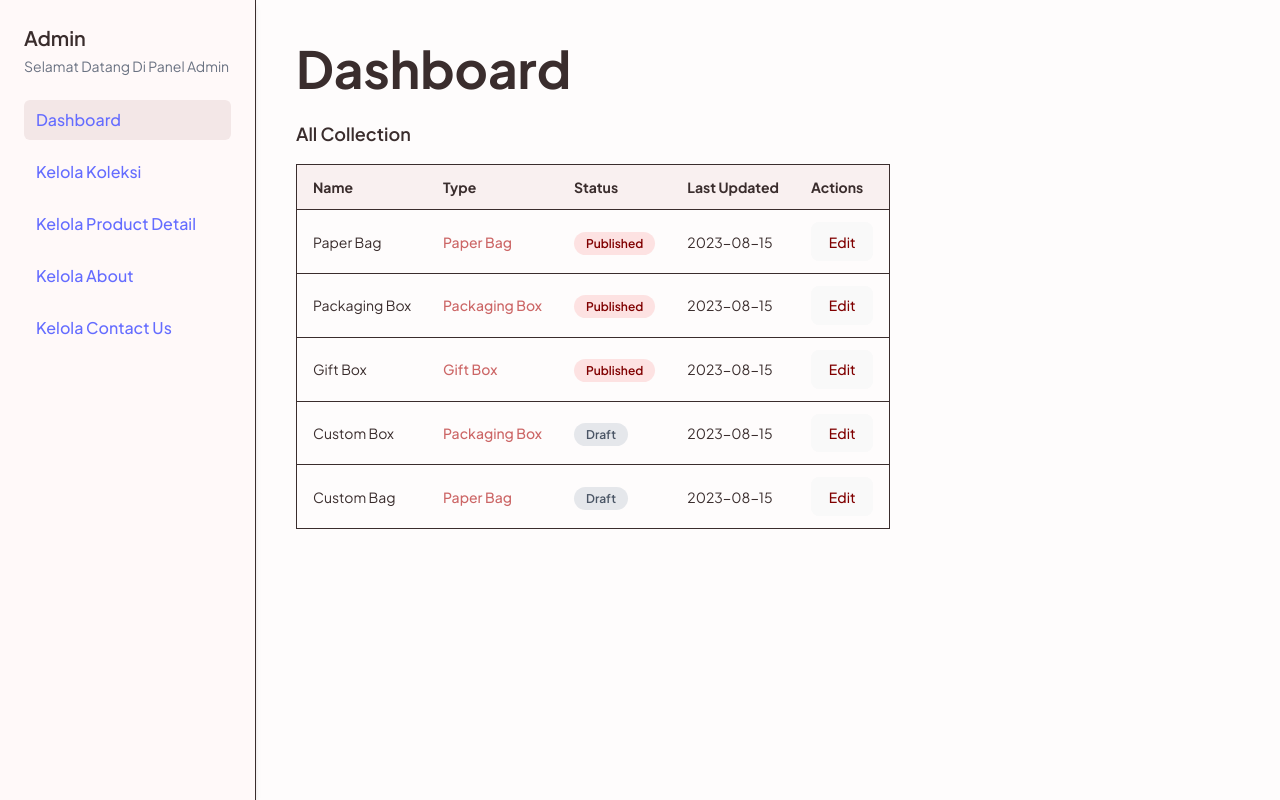
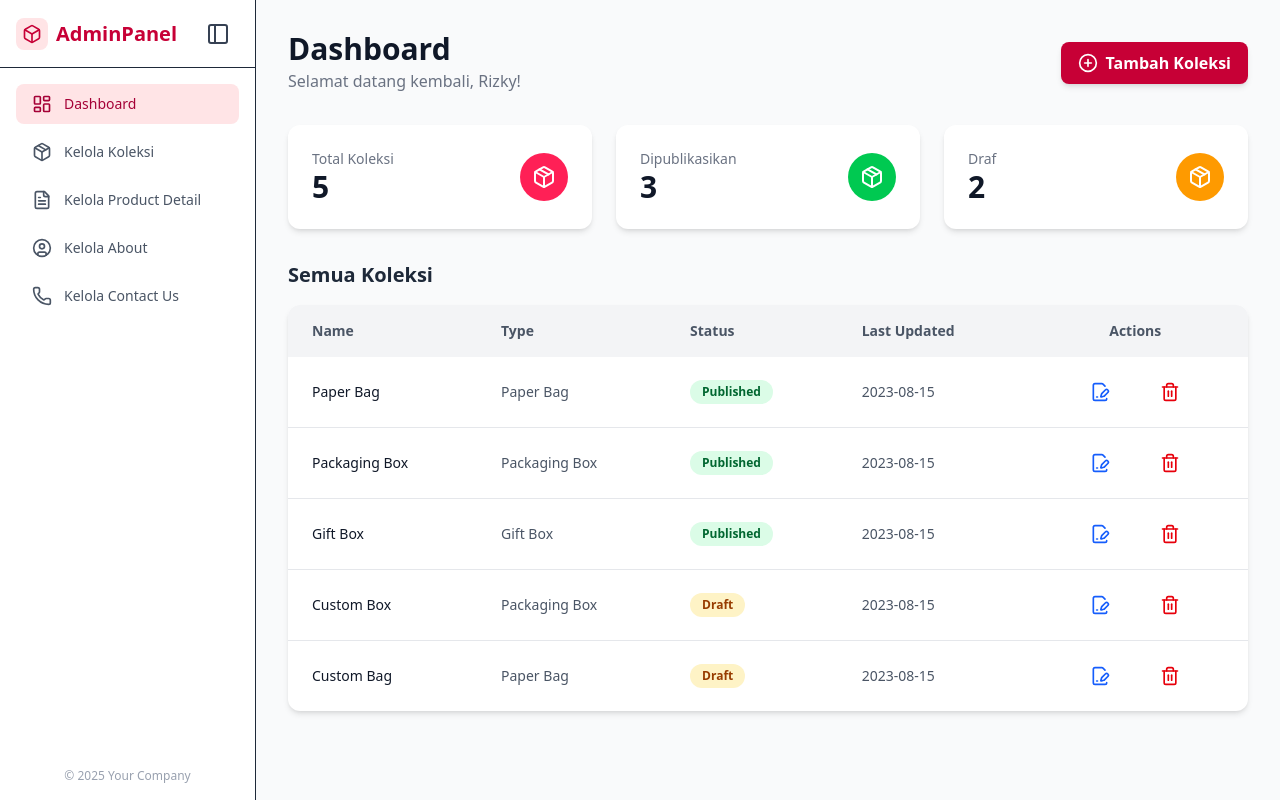
Before and after one commit to Andhika151003/Landing-Page_Nichibag, a React (Vite) app: page /Dashboard in a window 1280 px wide. Built offline with nearby package versions, Linux system fonts and the light colour scheme.

Commit message:
merubah FE Login pada /Admin dan /Dashboard

```diff
--- a/package.json
+++ b/package.json
@@ -32,6 +32,8 @@
     "react-router-dom": "^7.7.1",
     "react-use": "^17.6.0",
     "styled-components": "^6.1.19",
+    "sweetalert2": "^11.22.5",
+    "sweetalert2-react-content": "^5.1.0",
     "swiper": "^11.2.10",
     "tailwindcss": "^4.1.11"
   },
--- a/src/Admin-frontend/Dashboad.jsx
+++ b/src/Admin-frontend/Dashboad.jsx
@@ -1,132 +1,208 @@
-import React from "react";
-import { Link } from "react-router-dom"; // ganti ke react-router-dom
+// src/pages/Dashboard.jsx
+import React, { useState, useRef, useEffect } from "react";
+import {
+  LayoutDashboard,
+  Package,
+  FileText,
+  CircleUser,
+  Phone,
+  PlusCircle,
+  FilePenLine,
+  Trash2,
+  PanelLeft,
+  Box,
+} from "lucide-react";
+
+// Ganti dengan Link dari react-router-dom kalau sudah pakai routing
+const Link = ({ to, children, className }) => (
+  <a href={to} className={className}>
+    {children}
+  </a>
+);
 
 const Dashboard = () => {
+  const [isSidebarOpen, setIsSidebarOpen] = useState(true);
+  const sidebarRef = useRef(null);
+  const toggleButtonRef = useRef(null);
+
+  // Klik luar untuk tutup sidebar
+  useEffect(() => {
+    const handleClickOutside = (event) => {
+      if (
+        isSidebarOpen &&
+        sidebarRef.current &&
+        !sidebarRef.current.contains(event.target) &&
+        toggleButtonRef.current &&
+        !toggleButtonRef.current.contains(event.target)
+      ) {
+        setIsSidebarOpen(false);
+      }
+    };
+
+    document.addEventListener("mousedown", handleClickOutside);
+    return () => document.removeEventListener("mousedown", handleClickOutside);
+  }, [isSidebarOpen]);
+
   const collections = [
-    {
-      name: "Paper Bag",
-      type: "Paper Bag",
-      status: "Published",
-      date: "2023-08-15",
-    },
-    {
-      name: "Packaging Box",
-      type: "Packaging Box",
-      status: "Published",
-      date: "2023-08-15",
-    },
-    {
-      name: "Gift Box",
-      type: "Gift Box",
-      status: "Published",
-      date: "2023-08-15",
-    },
-    {
-      name: "Custom Box",
-      type: "Packaging Box",
-      status: "Draft",
-      date: "2023-08-15",
-    },
-    {
-      name: "Custom Bag",
-      type: "Paper Bag",
-      status: "Draft",
-      date: "2023-08-15",
-    },
+    { id: 1, name: "Paper Bag", type: "Paper Bag", status: "Published", date: "2023-08-15" },
+    { id: 2, name: "Packaging Box", type: "Packaging Box", status: "Published", date: "2023-08-15" },
+    { id: 3, name: "Gift Box", type: "Gift Box", status: "Published", date: "2023-08-15" },
+    { id: 4, name: "Custom Box", type: "Packaging Box", status: "Draft", date: "2023-08-15" },
+    { id: 5, name: "Custom Bag", type: "Paper Bag", status: "Draft", date: "2023-08-15" },
   ];
 
+  const totalCollections = collections.length;
+  const publishedCount = collections.filter((c) => c.status === "Published").length;
+  const draftCount = collections.filter((c) => c.status === "Draft").length;
+
+  const navItems = [
+    { href: "/dashboard", icon: LayoutDashboard, label: "Dashboard" },
+    { href: "/kelola-koleksi", icon: Package, label: "Kelola Koleksi" },
+    { href: "/kelola-produk", icon: FileText, label: "Kelola Product Detail" },
+    { href: "/kelola-about", icon: CircleUser, label: "Kelola About" },
+    { href: "/kelola-contact", icon: Phone, label: "Kelola Contact Us" },
+  ];
+
+  const currentPage = "/dashboard";
 
   return (
-    <div className="flex min-h-screen bg-[#fefcfc] text-[#3a2d2d]">
+    <div className="flex min-h-screen bg-gray-50 font-sans text-gray-800">
       {/* Sidebar */}
-      <aside className="w-64 bg-[#fff9f9] shadow-md p-6 border-r">
-        <h2 className="text-xl font-semibold mb-1">Admin</h2>
-        <p className="text-sm text-gray-500 mb-6">
-          Selamat Datang Di Panel Admin
+      <aside
+        ref={sidebarRef}
+        className={`bg-white border-r flex flex-col transition-all duration-300 ease-in-out ${
+          isSidebarOpen ? "w-64" : "w-20"
+        }`}
+      >
+        {/* Header Sidebar */}
+        <div
+          className={`h-[68px] flex items-center border-b px-4 ${
+            isSidebarOpen ? "justify-between" : "justify-center"
+          }`}
+        >
+          <div
+            className={`flex items-center gap-2 overflow-hidden transition-all duration-300 ${
+              isSidebarOpen ? "w-auto opacity-100" : "w-0 opacity-0"
+            }`}
+          >
+            <div className="w-8 h-8 flex items-center justify-center bg-rose-100 text-rose-700 rounded-lg">
+              <Box className="w-5 h-5" />
+            </div>
+            <h2 className="text-xl font-bold text-rose-700 whitespace-nowrap">AdminPanel</h2>
+          </div>
+
+          <button
+            ref={toggleButtonRef}
+            onClick={() => setIsSidebarOpen(!isSidebarOpen)}
+            className="p-2 rounded-lg hover:bg-gray-100 transition-colors"
+            title="Toggle Sidebar"
+          >
+            <PanelLeft
+              className={`w-6 h-6 text-gray-700 transition-transform duration-300 ${
+                !isSidebarOpen && "rotate-180"
+              }`}
+            />
+          </button>
+        </div>
+
+        {/* Navigasi */}
+        <nav className="flex-1 flex flex-col gap-2 p-4 w-full">
+          {navItems.map((item) => (
+            <Link
+              key={item.label}
+              to={item.href}
+              className={`flex items-center py-2.5 rounded-lg transition-colors text-sm font-medium ${
+                currentPage === item.href
+                  ? "bg-rose-100 text-rose-800"
+                  : "text-gray-600 hover:bg-gray-100 hover:text-gray-900"
+              } ${isSidebarOpen ? "px-4" : "justify-center"}`}
+            >
+              <item.icon className="w-5 h-5 flex-shrink-0" />
+              <span
+                className={`overflow-hidden whitespace-nowrap transition-all duration-200 ${
+                  isSidebarOpen ? "w-full ml-3" : "w-0"
+                }`}
+              >
+                {item.label}
+              </span>
+            </Link>
+          ))}
+        </nav>
+
+        <div className="p-4 text-center">
+          <p
+            className={`text-xs text-gray-400 transition-opacity duration-200 ${
+              isSidebarOpen ? "opacity-100" : "opacity-0"
+            }`}
+          >
+            © 2025 Your Company
           </p>
-        <nav className="flex flex-col gap-3">
-          <Link
-            to="/Dashboard"
-            className="bg-[#f3e7e7] px-3 py-2 rounded-md font-medium hover:bg-[#ecdcdc] transition"
-          >
-            Dashboard
-          </Link>
-          <Link
-            to="/kelola-koleksi" // perbaiki path
-            className="px-3 py-2 rounded-md hover:bg-[#ecdcdc] hover:text-[#800000] transition"
-          >
-            Kelola Koleksi
-          </Link>
-          <Link
-            to="/kelola-produk"
-            className="px-3 py-2 rounded-md hover:bg-[#ecdcdc] hover:text-[#800000] transition"
-          >
-            Kelola Product Detail
-          </Link>
-          <Link
-            to="/kelola-about"
-            className="px-3 py-2 rounded-md hover:bg-[#ecdcdc] hover:text-[#800000] transition"
-          >
-            Kelola About
-          </Link>
-          <Link
-            to="/kelola-contact"
-            className="px-3 py-2 rounded-md hover:bg-[#ecdcdc] hover:text-[#800000] transition"
-          >
-            Kelola Contact Us
-          </Link>
-        </nav>
+        </div>
       </aside>
 
       {/* Main Content */}
-      <main className="flex p-10">
-        <div className="flex-col">
-          <h1 className="text-2xl font-bold mb-6">Dashboard</h1>
+      <main className="flex-1 p-8 overflow-auto transition-all duration-300 ease-in-out">
+        <div className="max-w-7xl mx-auto">
+          {/* Header */}
+          <div className="flex justify-between items-center mb-8">
+            <div>
+              <h1 className="text-3xl font-bold text-gray-900">Dashboard</h1>
+              <p className="text-gray-500 mt-1">Selamat datang kembali, Rizky!</p>
+            </div>
+            <button className="flex items-center gap-2 bg-rose-700 text-white font-semibold px-4 py-2 rounded-lg shadow-md hover:bg-rose-800 transition-all">
+              <PlusCircle className="w-5 h-5" />
+              Tambah Koleksi
+            </button>
+          </div>
 
+          {/* Statistik */}
+          <section className="grid grid-cols-1 md:grid-cols-2 lg:grid-cols-3 gap-6 mb-8">
+            <StatCard title="Total Koleksi" value={totalCollections} color="bg-rose-500" />
+            <StatCard title="Dipublikasikan" value={publishedCount} color="bg-green-500" />
+            <StatCard title="Draf" value={draftCount} color="bg-amber-500" />
+          </section>
 
-
-          {/* All Collection Table */}
-          <section className="">
-            <h2 className="text-lg font-semibold mb-4">All Collection</h2>
+          {/* Tabel Koleksi */}
+          <section>
+            <h2 className="text-xl font-semibold mb-4 text-gray-800">Semua Koleksi</h2>
+            <div className="bg-white rounded-xl shadow-md overflow-hidden">
               <div className="overflow-x-auto">
-              <table className="min-w-full border rounded-lg text-sm">
-                <thead className="bg-[#f9f0f0] text-left">
+                <table className="min-w-full text-sm">
+                  <thead className="bg-gray-100 text-left text-gray-600 font-medium">
                     <tr>
-                    <th className="px-4 py-3">Name</th>
-                    <th className="px-4 py-3">Type</th>
-                    <th className="px-4 py-3">Status</th>
-                    <th className="px-4 py-3">Last Updated</th>
-                    <th className="px-4 py-3">Actions</th>
+                      <th className="px-6 py-4">Name</th>
+                      <th className="px-6 py-4">Type</th>
+                      <th className="px-6 py-4">Status</th>
+                      <th className="px-6 py-4">Last Updated</th>
+                      <th className="px-6 py-4 text-center">Actions</th>
                     </tr>
                   </thead>
-                <tbody>
-                  {collections.map((item, idx) => (
-                    <tr key={idx} className="border-t">
-                      <td className="px-4 py-3">{item.name}</td>
-                      <td className="px-4 py-3 text-[#c66] font-medium">
-                        {item.type}
+                  <tbody className="divide-y divide-gray-200">
+                    {collections.map((item) => (
+                      <tr key={item.id} className="hover:bg-gray-50 transition">
+                        <td className="px-6 py-4 whitespace-nowrap font-medium text-gray-900">
+                          {item.name}
                         </td>
-                      <td className="px-4 py-3">
-                        <span
-                          className={`px-3 py-1 rounded-full text-xs font-semibold ${
-                            item.status === "Published"
-                              ? "bg-[#fde2e2] text-[#800000]"
-                              : "bg-gray-200 text-gray-600"
-                          }`}
-                        >
-                          {item.status}
-                        </span>
+                        <td className="px-6 py-4 whitespace-nowrap text-gray-600">{item.type}</td>
+                        <td className="px-6 py-4 whitespace-nowrap">
+                          <StatusBadge status={item.status} />
                         </td>
-                      <td className="px-4 py-3">{item.date}</td>
-                      <td className="px-4 py-3">
-                        <button className="text-[#800000] font-semibold hover:underline">
-                          Edit
+                        <td className="px-6 py-4 whitespace-nowrap text-gray-600">{item.date}</td>
+                        <td className="px-6 py-4 whitespace-nowrap">
+                          <div className="flex justify-center items-center gap-4">
+                            <button className="text-blue-600 hover:text-blue-800 transition-colors">
+                              <FilePenLine className="w-5 h-5" />
                             </button>
+                            <button className="text-red-600 hover:text-red-800 transition-colors">
+                              <Trash2 className="w-5 h-5" />
+                            </button>
+                          </div>
                         </td>
                       </tr>
                     ))}
                   </tbody>
                 </table>
+              </div>
             </div>
           </section>
         </div>
@@ -135,4 +211,26 @@ const Dashboard = () => {
   );
 };
 
+// Komponen kartu statistik
+const StatCard = ({ title, value, color }) => (
+  <div className="bg-white p-6 rounded-xl shadow-md flex items-center justify-between">
+    <div>
+      <p className="text-sm font-medium text-gray-500">{title}</p>
+      <p className="text-3xl font-bold text-gray-900">{value}</p>
+    </div>
+    <div className={`w-12 h-12 rounded-full flex items-center justify-center ${color}`}>
+      <Package className="w-6 h-6 text-white" />
+    </div>
+  </div>
+);
+
+// Badge status publikasi
+const StatusBadge = ({ status }) => {
+  const baseClasses = "px-3 py-1 rounded-full text-xs font-semibold inline-block";
+  if (status === "Published") {
+    return <span className={`${baseClasses} bg-green-100 text-green-800`}>Published</span>;
+  }
+  return <span className={`${baseClasses} bg-amber-100 text-amber-800`}>Draft</span>;
+};
+
 export default Dashboard;
--- a/src/App.jsx
+++ b/src/App.jsx
@@ -1,13 +1,20 @@
 import React from "react";
-import { BrowserRouter as Router, Routes, Route } from "react-router";
-// import '.index.css';
-
-import AppRouter from "./Routes/AppRouter.jsx";
+import { BrowserRouter as Router, Routes, Route } from "react-router-dom";
+import Dashboard from "./Admin-frontend/Dashboad.jsx";
+import LoginPage from "./Admin-frontend/Login.jsx";
 
 function App() {
   return (
- <AppRouter />
-  )
+    <Router>
+      <Routes>
+        {/* Route untuk halaman login */}
+        <Route path="/" element={<LoginPage />} />
+
+        {/* Route untuk dashboard */}
+        <Route path="/dashboard" element={<Dashboard />} />
+      </Routes>
+    </Router>
+  );
 }
 
 export default App;
--- a/src/index.css
+++ b/src/index.css
@@ -1,15 +1,14 @@
 @import "tailwindcss";
 @import "swiper/css";
 
+@layer base {
   :root {
-  font-family: Plus Jakarta Sans;
+    font-family: Plus Jakarta Sans, sans-serif;
     line-height: 1.5;
     font-weight: 400;
-
     color-scheme: light dark;
     color: rgba(255, 255, 255, 0.87);
     background-color: #242424;
-
     font-synthesis: none;
     text-rendering: optimizeLegibility;
     -webkit-font-smoothing: antialiased;
@@ -17,57 +16,32 @@
   }
 
   a {
-  font-weight: 500;
-  color: #646cff;
-  text-decoration: inherit;
-}
-a:hover {
-  color: #535bf2;
+    @apply font-medium text-blue-600 hover:text-blue-500 no-underline;
   }
 
   body {
-  margin: 0;
-  min-width: 320px;
-  min-height: 100vh;
+    @apply m-0 min-w-[320px] min-h-screen;
   }
 
   h1 {
-  font-size: 3.2em;
-  line-height: 1.1;
+    @apply text-[3.2em] leading-[1.1];
   }
 
   button {
-  border-radius: 8px;
-  border: 1px solid transparent;
-  padding: 0.6em 1.2em;
-  font-size: 1em;
-  font-weight: 500;
-  font-family: inherit;
-  background-color: #1a1a1a;
-  cursor: pointer;
-  transition: border-color 0.25s;
+    @apply rounded-lg border border-transparent px-4 py-2 text-base font-medium transition-colors cursor-pointer;
+    /* ❌ jangan set background-color di sini, biar tailwind `bg-*` bisa override */
   }
+
   button:hover {
-  border-color: #646cff;
+    @apply border-blue-500;
   }
+
   button:focus,
   button:focus-visible {
     outline: 4px auto -webkit-focus-ring-color;
   }
 
-@media (prefers-color-scheme: light) {
-  :root {
-    color: #213547;
-    background-color: #ffffff;
-  }
-  a:hover {
-    color: #747bff;
-  }
-  button {
-    background-color: #f9f9f9;
-  }
-}
-
   html {
     scroll-behavior: smooth;
   }
+}
```
Also changed, not shown: src/Admin-frontend/Login.jsx (+20 -3 lines), 1 other file (tests, documents, lock files or other folders). Lines whose indentation alone changed are shown as unchanged.
